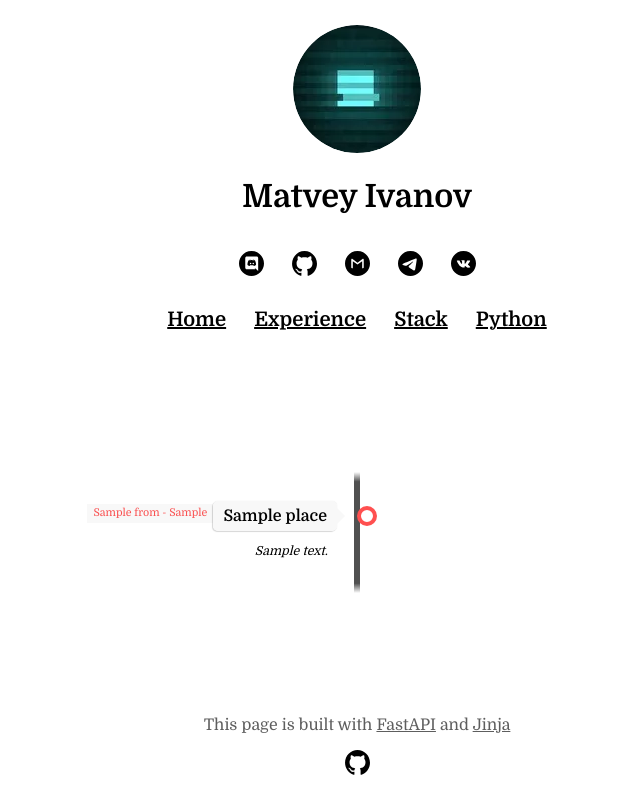
After one commit to MatveyIvanov/matveyivanov, a Python web app: template src/templates/experience.html in a window 1280 px wide. The commit adds this page. Shown: the whole page, without its empty margins (283-923 px from the left). Run offline with Jinja, Linux system fonts and the light colour scheme; the template is opened without the code that fills it: most values are stand-ins (such as "Sample title", 1, 10 or a date in 2020).

Commit message:
Added templates for experience, stack and python

```diff
--- a/src/static/css/base.css
+++ b/src/static/css/base.css
@@ -1,13 +1,15 @@
-@import url('https://fonts.googleapis.com/css2?family=Domine:wght@400..700&display=swap');
+@import url("https://fonts.googleapis.com/css2?family=Domine:wght@400..700&display=swap");
 
-html, body {
+html,
+body {
   height: 100%;
 }
 
 body {
-    width:  50vw;
+  width: 50vw;
   margin: 0 auto;
   font-family: "Domine", "Cambria", "Georgia", "Times New Roman", serif;
+  font-size: 16px;
 }
 
 .navbar {
@@ -82,7 +84,8 @@ body {
   justify-content: center;
 }
 
-.footer a,p {
+.footer a,
+p {
   display: block;
   color: rgb(94, 94, 94);
   text-align: center;
--- /dev/null
+++ b/src/static/css/experience.css
@@ -0,0 +1,307 @@
+.timeline {
+  position: relative;
+  width: 660px;
+  margin: 0 auto;
+  margin-top: 20px;
+  padding: 1em 0;
+  list-style-type: none;
+  line-height: 1.6em;
+}
+
+.timeline:before {
+  position: absolute;
+  left: 50%;
+  top: 0;
+  content: " ";
+  display: block;
+  width: 6px;
+  height: 100%;
+  margin-left: -3px;
+  background: rgb(80, 80, 80);
+  background: -moz-linear-gradient(
+    top,
+    rgba(80, 80, 80, 0) 0%,
+    rgb(80, 80, 80) 8%,
+    rgb(80, 80, 80) 92%,
+    rgba(80, 80, 80, 0) 100%
+  );
+  background: -webkit-gradient(
+    linear,
+    left top,
+    left bottom,
+    color-stop(0%, rgba(30, 87, 153, 1)),
+    color-stop(100%, rgba(125, 185, 232, 1))
+  );
+  background: -webkit-linear-gradient(
+    top,
+    rgba(80, 80, 80, 0) 0%,
+    rgb(80, 80, 80) 8%,
+    rgb(80, 80, 80) 92%,
+    rgba(80, 80, 80, 0) 100%
+  );
+  background: -o-linear-gradient(
+    top,
+    rgba(80, 80, 80, 0) 0%,
+    rgb(80, 80, 80) 8%,
+    rgb(80, 80, 80) 92%,
+    rgba(80, 80, 80, 0) 100%
+  );
+  background: -ms-linear-gradient(
+    top,
+    rgba(80, 80, 80, 0) 0%,
+    rgb(80, 80, 80) 8%,
+    rgb(80, 80, 80) 92%,
+    rgba(80, 80, 80, 0) 100%
+  );
+  background: linear-gradient(
+    to bottom,
+    rgba(80, 80, 80, 0) 0%,
+    rgb(80, 80, 80) 8%,
+    rgb(80, 80, 80) 92%,
+    rgba(80, 80, 80, 0) 100%
+  );
+
+  z-index: 5;
+}
+
+.timeline li {
+  padding: 1em 0;
+}
+
+.timeline li:after {
+  content: "";
+  display: block;
+  height: 0;
+  clear: both;
+  visibility: hidden;
+}
+
+.direction-l {
+  position: relative;
+  width: 300px;
+  float: left;
+  text-align: right;
+}
+
+.direction-r {
+  position: relative;
+  width: 300px;
+  float: right;
+}
+
+.flag-wrapper {
+  position: relative;
+  display: inline-block;
+
+  text-align: center;
+}
+
+.flag {
+  position: relative;
+  display: inline;
+  background: rgb(248, 248, 248);
+  padding: 6px 10px;
+  border-radius: 5px;
+
+  font-weight: 600;
+  text-align: left;
+}
+
+.direction-l .flag {
+  -webkit-box-shadow: -1px 1px 1px rgba(0, 0, 0, 0.15),
+    0 0 1px rgba(0, 0, 0, 0.15);
+  -moz-box-shadow: -1px 1px 1px rgba(0, 0, 0, 0.15), 0 0 1px rgba(0, 0, 0, 0.15);
+  box-shadow: -1px 1px 1px rgba(0, 0, 0, 0.15), 0 0 1px rgba(0, 0, 0, 0.15);
+}
+
+.direction-r .flag {
+  -webkit-box-shadow: 1px 1px 1px rgba(0, 0, 0, 0.15),
+    0 0 1px rgba(0, 0, 0, 0.15);
+  -moz-box-shadow: 1px 1px 1px rgba(0, 0, 0, 0.15), 0 0 1px rgba(0, 0, 0, 0.15);
+  box-shadow: 1px 1px 1px rgba(0, 0, 0, 0.15), 0 0 1px rgba(0, 0, 0, 0.15);
+}
+
+.direction-l .flag:before,
+.direction-r .flag:before {
+  position: absolute;
+  top: 50%;
+  right: -40px;
+  content: " ";
+  display: block;
+  width: 12px;
+  height: 12px;
+  margin-top: -10px;
+  background: #fff;
+  border-radius: 10px;
+  border: 4px solid rgb(255, 80, 80);
+  z-index: 10;
+}
+
+.direction-r .flag:before {
+  left: -40px;
+}
+
+.direction-l .flag:after {
+  content: "";
+  position: absolute;
+  left: 100%;
+  top: 50%;
+  height: 0;
+  width: 0;
+  margin-top: -8px;
+  border: solid transparent;
+  border-left-color: rgb(248, 248, 248);
+  border-width: 8px;
+  pointer-events: none;
+}
+
+.direction-r .flag:after {
+  content: "";
+  position: absolute;
+  right: 100%;
+  top: 50%;
+  height: 0;
+  width: 0;
+  margin-top: -8px;
+  border: solid transparent;
+  border-right-color: rgb(248, 248, 248);
+  border-width: 8px;
+  pointer-events: none;
+}
+
+.time-wrapper {
+  display: inline;
+
+  line-height: 1em;
+  font-size: 0.66666em;
+  color: rgb(250, 80, 80);
+  vertical-align: middle;
+}
+
+.direction-l .time-wrapper {
+  float: left;
+}
+
+.direction-r .time-wrapper {
+  float: right;
+}
+
+.time {
+  display: inline-block;
+  padding: 4px 6px;
+  background: rgb(248, 248, 248);
+}
+
+.desc {
+  margin: 1em 0.75em 0 0;
+
+  font-size: 0.77777em;
+  font-style: italic;
+  line-height: 1.5em;
+}
+
+.direction-r .desc {
+  margin: 1em 0 0 0.75em;
+}
+
+@media screen and (max-width: 660px) {
+  .timeline {
+    width: 100%;
+    padding: 4em 0 1em 0;
+  }
+
+  .timeline li {
+    padding: 2em 0;
+  }
+
+  .direction-l,
+  .direction-r {
+    float: none;
+    width: 100%;
+
+    text-align: center;
+  }
+
+  .flag-wrapper {
+    text-align: center;
+  }
+
+  .flag {
+    background: rgb(255, 255, 255);
+    z-index: 15;
+  }
+
+  .direction-l .flag:before,
+  .direction-r .flag:before {
+    position: absolute;
+    top: -30px;
+    left: 50%;
+    content: " ";
+    display: block;
+    width: 12px;
+    height: 12px;
+    margin-left: -9px;
+    background: #fff;
+    border-radius: 10px;
+    border: 4px solid rgb(255, 80, 80);
+    z-index: 10;
+  }
+
+  .direction-l .flag:after,
+  .direction-r .flag:after {
+    content: "";
+    position: absolute;
+    left: 50%;
+    top: -8px;
+    height: 0;
+    width: 0;
+    margin-left: -8px;
+    border: solid transparent;
+    border-bottom-color: rgb(255, 255, 255);
+    border-width: 8px;
+    pointer-events: none;
+  }
+
+  .time-wrapper {
+    display: block;
+    position: relative;
+    margin: 4px 0 0 0;
+    z-index: 14;
+  }
+
+  .direction-l .time-wrapper {
+    float: none;
+  }
+
+  .direction-r .time-wrapper {
+    float: none;
+  }
+
+  .desc {
+    position: relative;
+    margin: 1em 0 0 0;
+    padding: 1em;
+    background: rgb(245, 245, 245);
+    -webkit-box-shadow: 0 0 1px rgba(0, 0, 0, 0.2);
+    -moz-box-shadow: 0 0 1px rgba(0, 0, 0, 0.2);
+    box-shadow: 0 0 1px rgba(0, 0, 0, 0.2);
+
+    z-index: 15;
+  }
+
+  .direction-l .desc,
+  .direction-r .desc {
+    position: relative;
+    margin: 1em 1em 0 1em;
+    padding: 1em;
+
+    z-index: 15;
+  }
+}
+
+@media screen and (min-width: 400px ?? max-width: 660px) {
+  .direction-l .desc,
+  .direction-r .desc {
+    margin: 1em 4em 0 4em;
+  }
+}
--- /dev/null
+++ b/src/static/js/python.js
@@ -0,0 +1,6 @@
+const progresses = document.getElementsByClassName("progress");
+
+progresses.array.forEach(progress => {
+    progress.innerHTML = "60%";
+    progress.style.width = "60vw";
+});
--- a/src/templates/base.html
+++ b/src/templates/base.html
@@ -26,10 +26,10 @@
         <a href="#"><img src="{{ url_for('static', path='/svg/vk.svg') }}" alt=""></a>
     </div>
     <div class="navbar">
-        <a href="#">About</a>
-        <a href="#">Experience</a>
-        <a href="#">Stack</a>
-        <a href="#">Python</a>
+        <a href="/api/v0/home">Home</a>
+        <a href="/api/v0/experience">Experience</a>
+        <a href="/api/v0/stack">Stack</a>
+        <a href="/api/v0/python">Python</a>
     </div>
     <div class="container">
         {% block content %}
@@ -47,5 +47,6 @@
             <img src="{{ url_for('static', path='/svg/github.svg') }}" alt="">
         </a>
     </div>
+    {% block js %}{% endblock js %}
 </body>
 </html>
--- /dev/null
+++ b/src/templates/experience.html
@@ -0,0 +1,35 @@
+{% extends 'base.html' %}
+
+{% block title %}Experience{% endblock title %}
+
+{% block css %}
+<link rel="stylesheet" href="{{ url_for('static', path='/css/experience.css') }}">
+{% endblock css %}
+
+{% block content %}
+<ul class="timeline">
+    {% for item in timeline %}
+        {% if item.direction == 'right' %}
+            <li>
+                <div class="direction-r">
+                    <div class="flag-wrapper">
+                        <span class="flag">{{ item.place }}</span>
+                        <span class="time-wrapper"><span class="time">{{ item.from }} - {{ item.to }}</span></span>
+                    </div>
+                    <div class="desc">{{ item.description }}</div>
+                </div>
+            </li>
+        {% else %}
+            <li>
+                <div class="direction-l">
+                    <div class="flag-wrapper">
+                        <span class="flag">{{ item.place }}</span>
+                        <span class="time-wrapper"><span class="time">{{ item.from }} - {{ item.to }}</span></span>
+                    </div>
+                    <div class="desc">{{ item.description }}</div>
+                </div>
+            </li>
+        {% endif %}
+    {% endfor %}
+</ul>
+{% endblock content %}
```
Also changed, not shown: src/endpoints/frontend.py (+60 -0 lines), src/static/css/python.css (added, +66 -0 lines), src/static/css/stack.css (added, +53 -0 lines), src/static/js/stack.js (added, +21 -0 lines), src/templates/python.html (added, +32 -0 lines), src/templates/stack.html (added, +25 -0 lines). Lines whose indentation alone changed are shown as unchanged.
